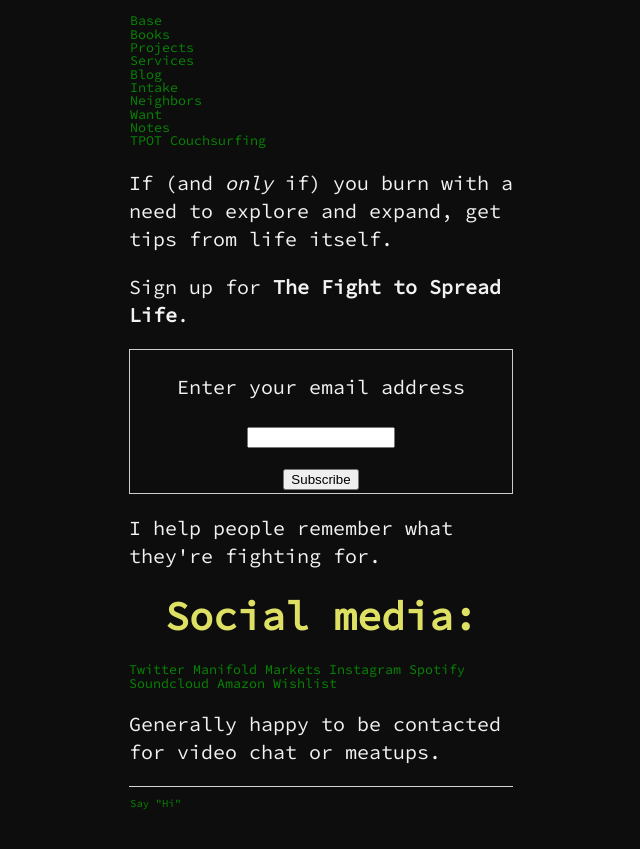
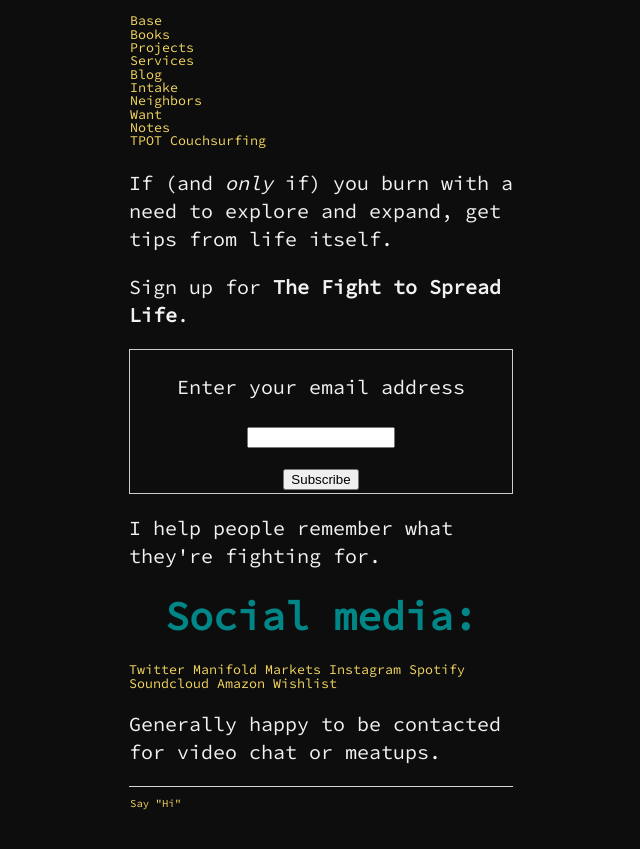
Before and after one commit to ray-dorai/ray-dorai.github.io, a Jekyll site: the page built from index.html, in a window 1280 px wide. Shown: the top 849 px of the page, without its empty margins (319-959 px from the left). Built offline with Jekyll 4.4.1, drawn with Linux system fonts in a browser that asks for light colours; some web fonts are replaced.

Commit message:
Update main.css

```diff
--- a/css/main.css
+++ b/css/main.css
@@ -25,7 +25,7 @@ nav ul li, footer ul li {
 }
 a {
     text-decoration: none;
-    color: #078503;
+    color: #F3D65F;
 }
 a:hover {
     text-decoration: underline;
@@ -35,7 +35,7 @@ h1 {
     font-family: 'Source Code Pro', monospace;
     text-align: center;
     max-width: 50vw;
-    color: #DEE063;
+    color: #008686;
 }
 p {
     font-size: 1.5em;
```
